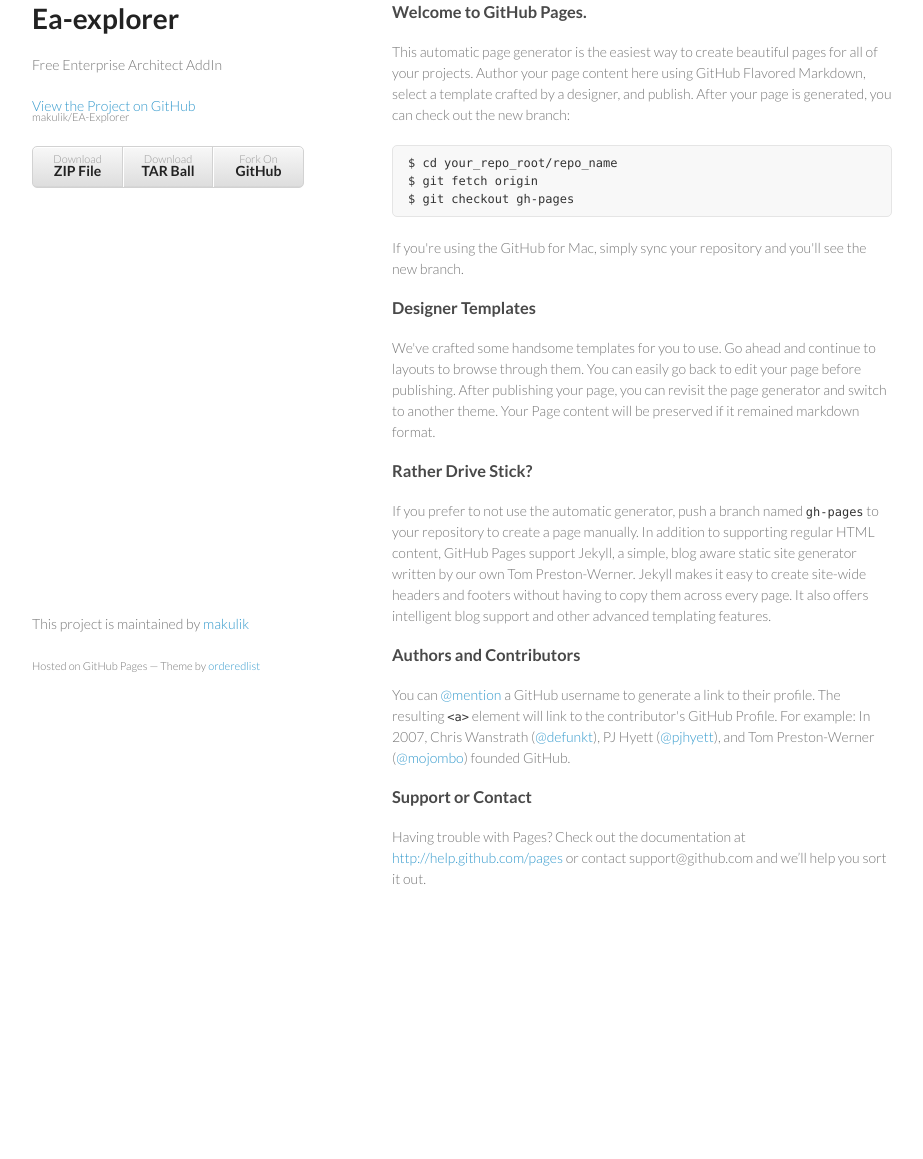
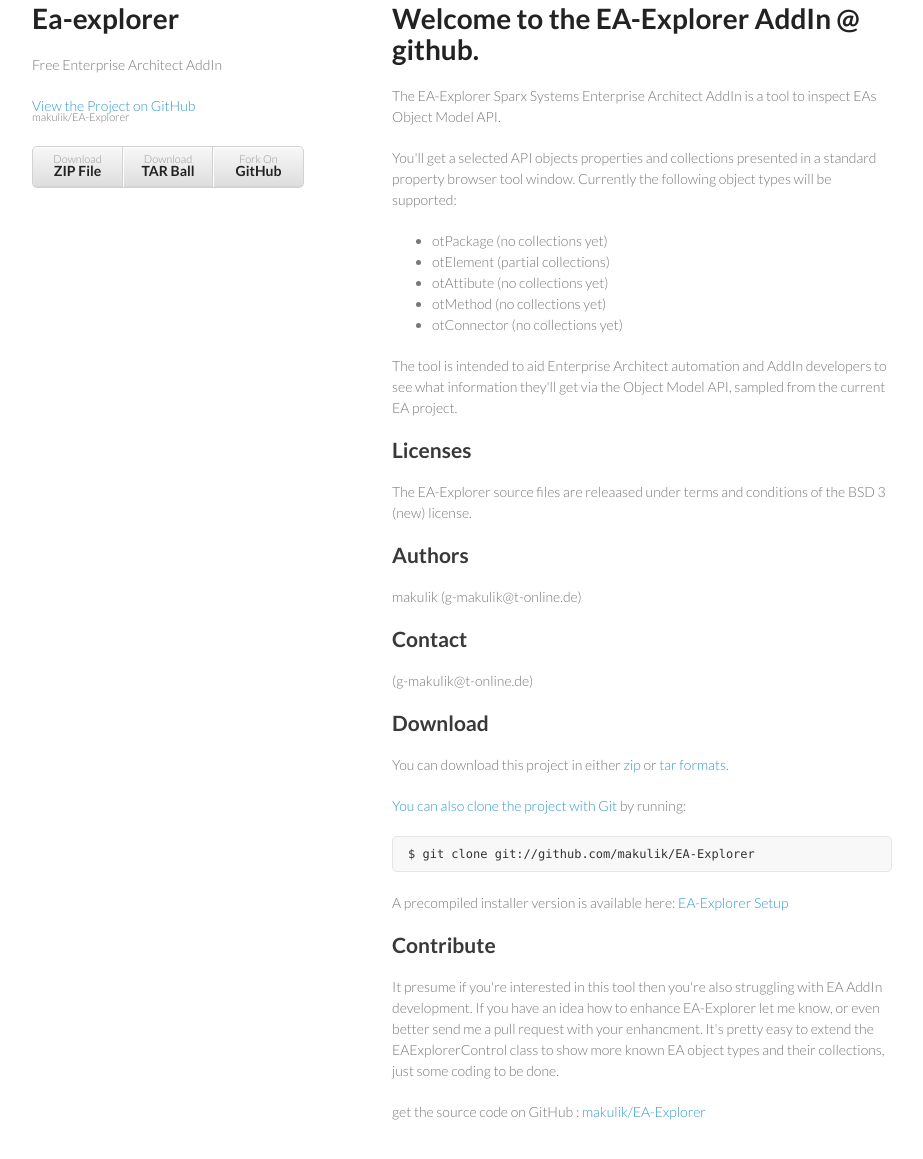
Before and after one commit to makulik/EA-Explorer, a plain HTML site: page index.html in a window 1280 px wide. Shown: the part 55-1214 px from the top of the page, without its empty margins (178-1101 px from the left). Before the commit the page ends 1014 px from the top, so only its background shows below. Drawn offline with Linux system fonts and the light colour scheme.

Commit message:
Added index.html
Signed-off-by: makulik <g-makulik@t-online.de>

```diff
--- a/index.html
+++ b/index.html
@@ -25,39 +25,59 @@
         </ul>
       </header>
       <section>
-        <h3>Welcome to GitHub Pages.</h3>
+        <h1>Welcome to the EA-Explorer AddIn @ github.</h1>
 
-<p>This automatic page generator is the easiest way to create beautiful pages for all of your projects. Author your page content here using GitHub Flavored Markdown, select a template crafted by a designer, and publish. After your page is generated, you can check out the new branch:</p>
+<p>The EA-Explorer Sparx Systems Enterprise Architect AddIn is a tool to inspect EAs Object Model API.</p>
+<p>You'll get a selected API objects properties and collections presented in a standard property browser tool window.
+Currently the following object types will be supported:</p>
+<ul>
+<li>otPackage (no collections yet)</li>
+<li>otElement  (partial collections)</li>
+<li>otAttibute (no collections yet)</li>
+<li>otMethod (no collections yet)</li>
+<li>otConnector (no collections yet)</li>
+</ul>
+<p>The tool is intended to aid Enterprise Architect automation and AddIn developers to see what information they'll get via the
+Object Model API, sampled from the current EA project.</p>
 
-<pre><code>$ cd your_repo_root/repo_name
-$ git fetch origin
-$ git checkout gh-pages
-</code></pre>
+      <h2>Licenses</h2>
+	  <p>The EA-Explorer source files are releaased under terms and conditions of the BSD 3 (new) license.
+	  </p>
 
-<p>If you're using the GitHub for Mac, simply sync your repository and you'll see the new branch.</p>
+      <h2>Authors</h2>
+      <p>makulik (g-makulik@t-online.de)
+<br/>      </p>
 
-<h3>Designer Templates</h3>
 
-<p>We've crafted some handsome templates for you to use. Go ahead and continue to layouts to browse through them. You can easily go back to edit your page before publishing. After publishing your page, you can revisit the page generator and switch to another theme. Your Page content will be preserved if it remained markdown format.</p>
 
-<h3>Rather Drive Stick?</h3>
+      <h2>Contact</h2>
+      <p> (g-makulik@t-online.de)
+<br/>      </p>
 
-<p>If you prefer to not use the automatic generator, push a branch named <code>gh-pages</code> to your repository to create a page manually. In addition to supporting regular HTML content, GitHub Pages support Jekyll, a simple, blog aware static site generator written by our own Tom Preston-Werner. Jekyll makes it easy to create site-wide headers and footers without having to copy them across every page. It also offers intelligent blog support and other advanced templating features.</p>
 
-<h3>Authors and Contributors</h3>
+    <h2>Download</h2>
+    <p>
+      You can download this project in either
+      <a href="https://github.com/makulik/EA-Explorer/zipball/master">zip</a> or
+      <a href="https://github.com/makulik/EA-Explorer/tarball/master">tar formats.
+    </p>
+    <p>You can also clone the project with <a href="http://git-scm.com">Git</a>
+      by running:
+      <pre>$ git clone git://github.com/makulik/EA-Explorer</pre>
+    </p>
+    <p>
+    A precompiled installer version is available here:
+    	<a href="https://github.com/makulik/EA-Explorer/blob/master/EAExplorer_Setup.msi?raw=true">EA-Explorer Setup</a>
+    </p>
 
-<p>You can <a href="https://github.com/blog/821" class="user-mention">@mention</a> a GitHub username to generate a link to their profile. The resulting <code>&lt;a&gt;</code> element will link to the contributor's GitHub Profile. For example: In 2007, Chris Wanstrath (<a href="https://github.com/defunkt" class="user-mention">@defunkt</a>), PJ Hyett (<a href="https://github.com/pjhyett" class="user-mention">@pjhyett</a>), and Tom Preston-Werner (<a href="https://github.com/mojombo" class="user-mention">@mojombo</a>) founded GitHub.</p>
+  <h2>Contribute</h2>
+  <p>It presume if you're interested in this tool then you're also struggling with EA AddIn development. If you have an idea how
+  to enhance EA-Explorer let me know, or even better send me a pull request with your enhancment. It's pretty easy to extend the
+  EAExplorerControl class to show more known EA object types and their collections, just some coding to be done.
+  </p>
 
-<h3>Support or Contact</h3>
-
-<p>Having trouble with Pages? Check out the documentation at <a href="http://help.github.com/pages">http://help.github.com/pages</a> or contact support@github.com and we’ll help you sort it out.</p>
-      </section>
-      <footer>
-        <p>This project is maintained by <a href="https://github.com/makulik">makulik</a></p>
-        <p><small>Hosted on GitHub Pages &mdash; Theme by <a href="https://github.com/orderedlist">orderedlist</a></small></p>
-      </footer>
+    <div class="footer">
+      get the source code on GitHub : <a href="https://github.com/makulik/EA-Explorer">makulik/EA-Explorer</a>
     </div>
-    <script src="javascripts/scale.fix.js"></script>
-
   </body>
 </html>
```
